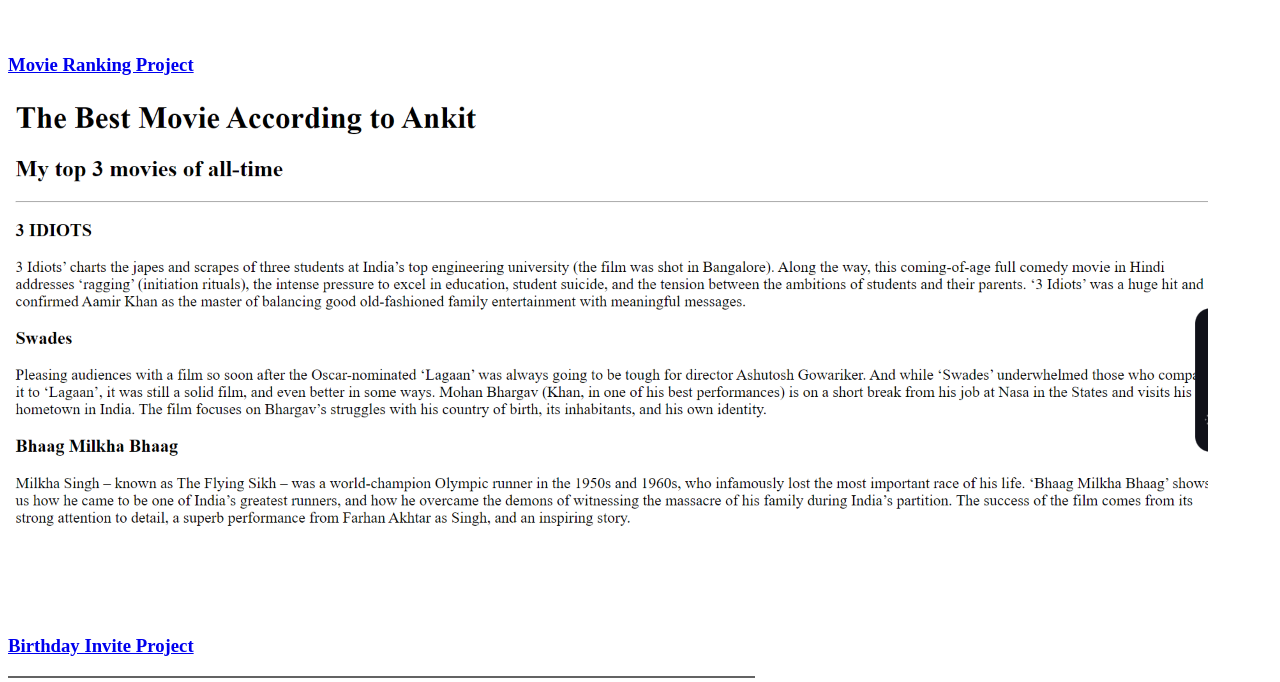
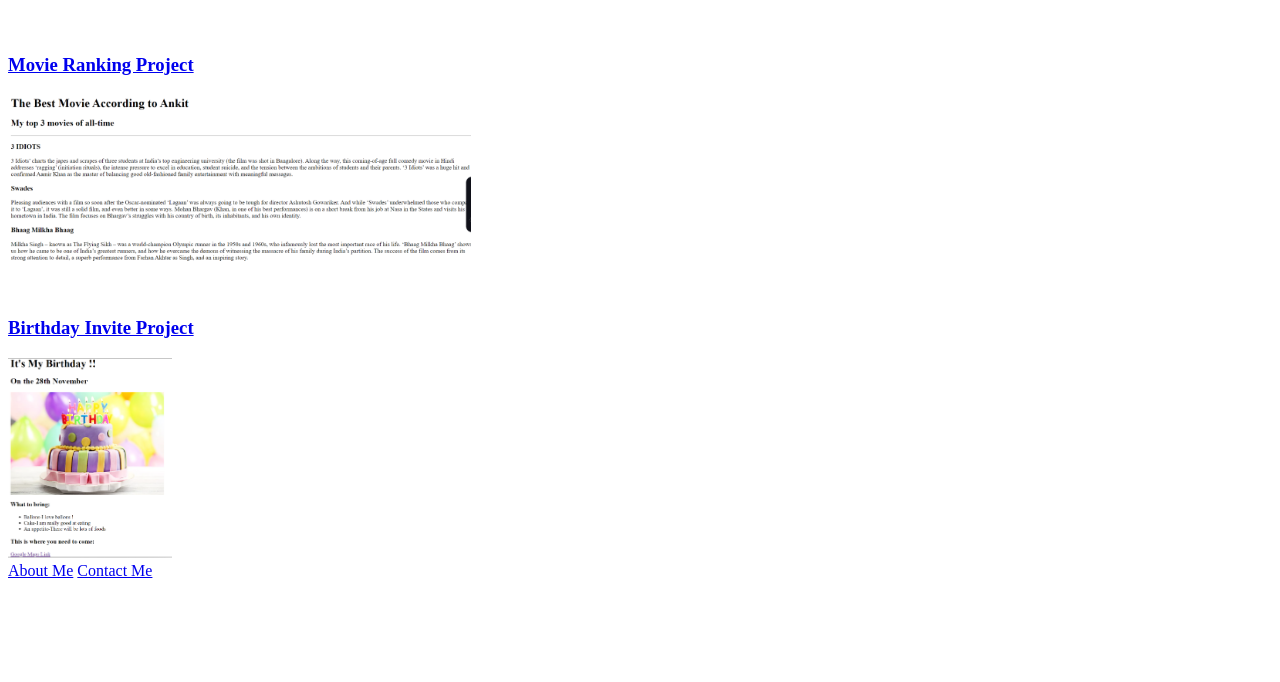
Before and after one commit to iamankitkr/html-portflio, a plain HTML site: page index.html in a window 1280 px wide. Shown: the part 110-792 px from the top of the page. Drawn offline with Linux system fonts and the light colour scheme.

Commit message:
Update index.html

```diff
--- a/index.html
+++ b/index.html
@@ -10,9 +10,9 @@
         <br/>
 
         <h3><a href="./public/movie.ranking.html">Movie Ranking Project</a></h3>
-        <img src="./assets/images/movie-rankings.png" alt="Movie Ranking Project"/>
+        <img src="./assets/images/movie-rankings.png" height="200" alt="Movie Ranking Project"/>
         <h3><a href="./public/birthday-invite.html">Birthday Invite Project</a></h3>
-        <img src="./assets/images/birthday-invutes.png" alt="Birthday Invite"/>
+        <img src="./assets/images/birthday-invutes.png" height="200" alt="Birthday Invite"/>
         </body>
         <br/>
         <a href="./public/about.html">About Me</a>
```
